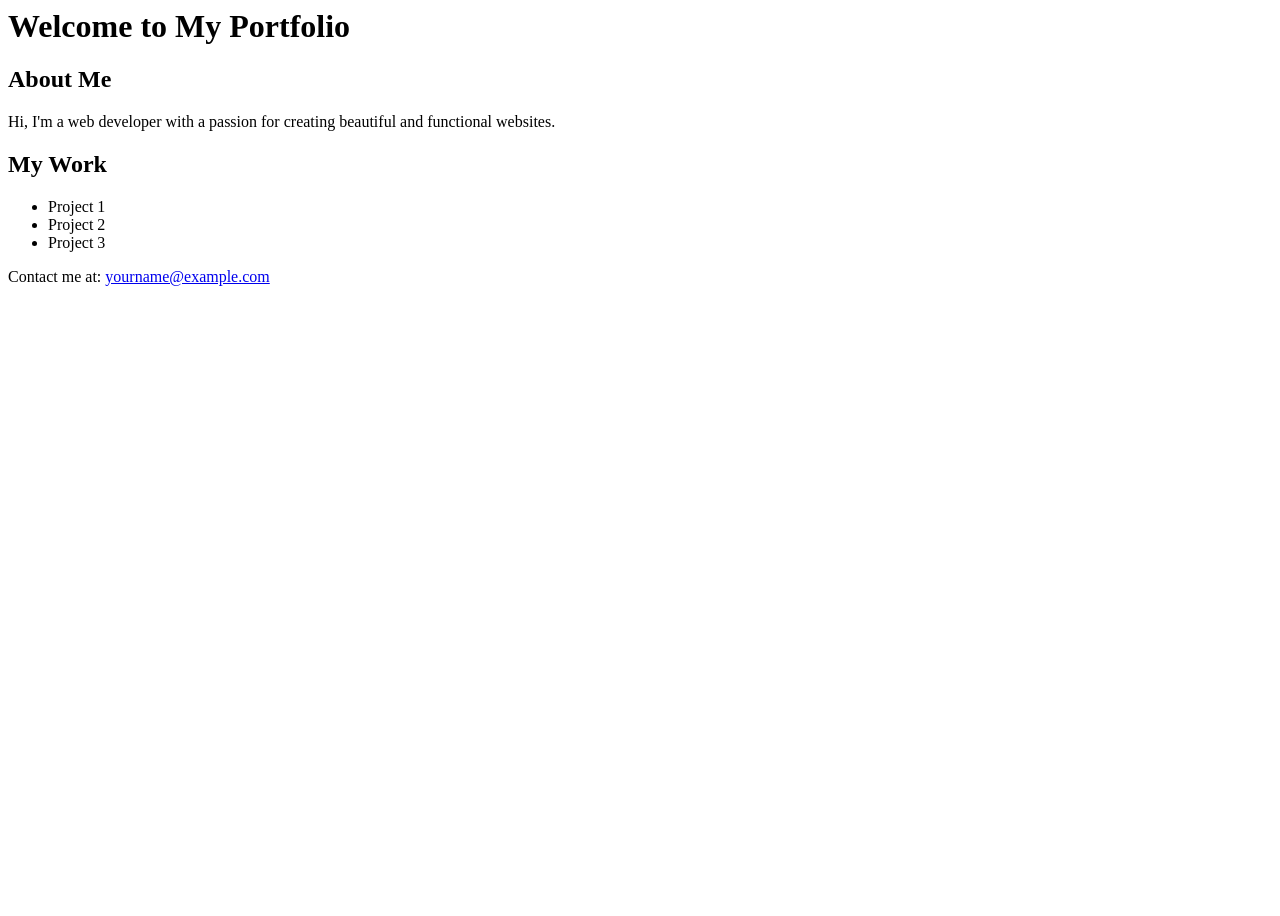
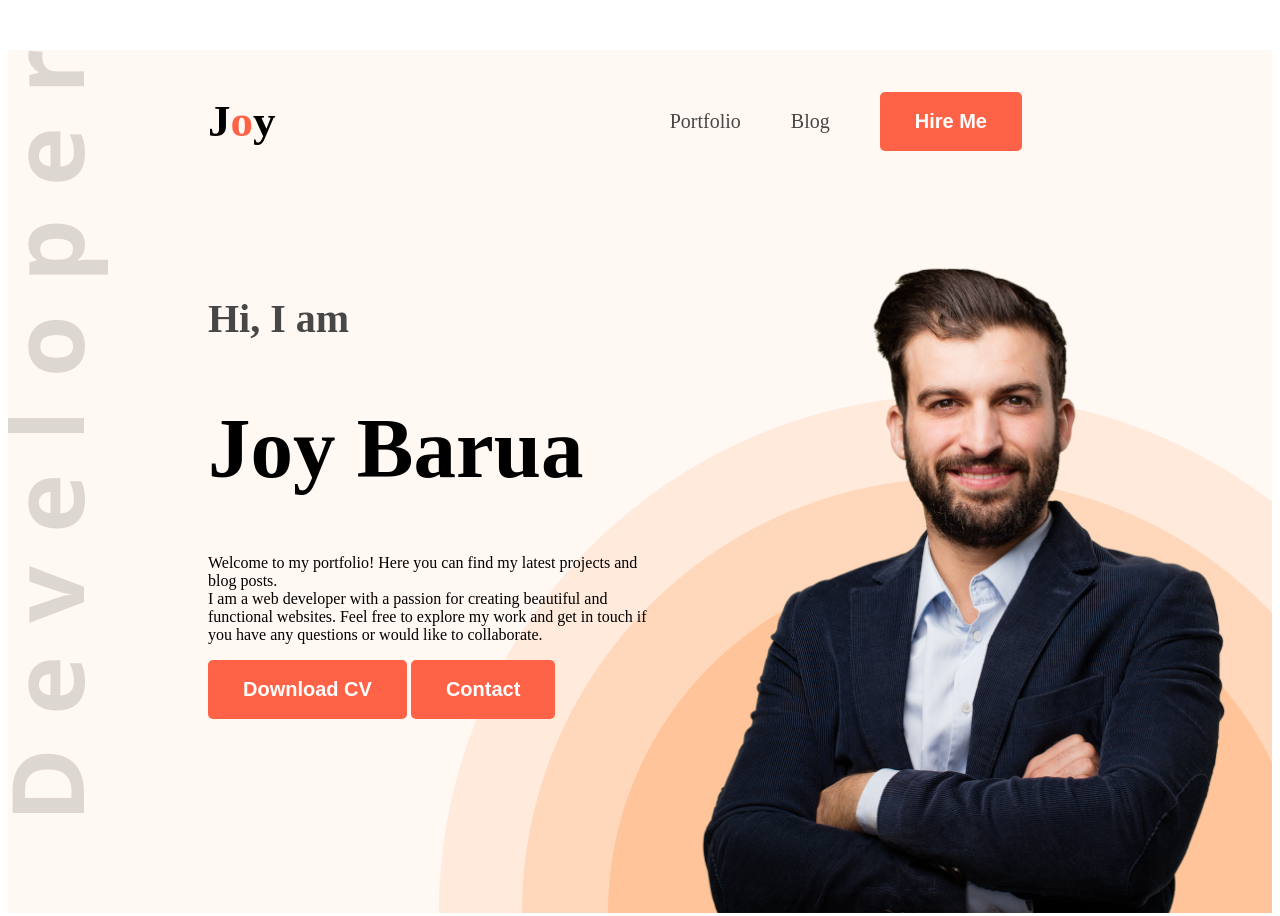
Before and after one commit to joyb7/first-portfolio, a plain HTML site: page index.html in a window 1280 px wide. Shown: the top 916 px of the page. Before the commit the page ends 800 px from the top, so only its background shows below. Drawn offline with Linux system fonts and the light colour scheme.

Commit message:
added about me

```diff
--- a/index.html
+++ b/index.html
@@ -3,27 +3,61 @@
     <meta charset="UTF-8">
     <meta name="viewport" content="width=device-width, initial-scale=1.0">
     <title>Web Developer Portfolio</title>
+    <link rel="icon" type="image/x-icon" href="icon.png">
+    <link rel="preconnect" href="https://fonts.googleapis.com">
+    <link rel="preconnect" href="https://fonts.gstatic.com" crossorigin>
+    <link href="https://fonts.googleapis.com/css2?family=Open+Sans:ital,wght@0,300..800;1,300..800&display=swap" rel="stylesheet">
+    <link rel="stylesheet" href="style/portfolio.css">
 </head>
-<body>
-    <header>
-        <h1>Welcome to My Portfolio</h1>
+<body class=".open-sans-normal">
+    <header class="header secondary-bg">
+       <nav>
+            <h3 class="nav-titel">J<span class="text-primary">o</span>y</h3>
+            <ul>
+                <li><a class="dark-2" href="#">Portfolio</a></li>
+                <li><a class="dark-2" href="#">Blog</a></li>
+                <li><a href=""><button class="btn-primary">Hire Me</button></a></li>
+            </ul>
+        </nav>
+        <div class="banner">
+            <div class="banner-content">
+                <h4 class="banner-greetings dark-2">Hi, I am</h4>
+                <h1 class="banner-title">Joy Barua</h1>
+                <p class="banner-text">Welcome to my portfolio! Here you can find my latest projects and blog posts.<br>
+                I am a web developer with a passion for creating beautiful and functional websites. Feel free to explore my work and get in touch if you have any questions or would like to collaborate.
+                </p>
+                <button class="btn-primary">Download CV</button>
+                <button class="btn-primary">Contact</button>
+
+            </div>
+            <img class="banner-profile-pic" src="images/hardy.png" alt="">
+        </div>
     </header>
     <main>
-        <section>
-            <h2>About Me</h2>
-            <p>Hi, I'm a web developer with a passion for creating beautiful and functional websites.</p>
+        <section class="about secondary-bg">
+            <h3 class="section-title">About Me</h3>
+            <p class="section-description">I am a passionate web developer with experience in creating dynamic and responsive websites. My skills include HTML, CSS, JavaScript, and various frameworks. I love turning ideas into reality and continuously learning new technologies to improve my craft.</p>
+
+        <div class="about-items">
+            <div class="about-item">
+                <p class="item-title">Name</p>
+                <p class="item-description">Joy Barua</p>
+            </div>
+            <div class="about-item">
+                <p class="item-title">Email</p>
+                <p class="item-description">joybarua1252002@gmail.com</p>
+            </div>
+            <div class="about-item">
+                <p class="item-title">Date Of Birth</p>
+                <p class="item-description">May 12, 2002</p>
+            </div>
+            <div class="about-item">
+                <p class="item-title">From</p>
+                <p class="item-description">Chattogram, Bangladesh</p>
+            </div>
         </section>
-        <section>
-            <h2>My Work</h2>
-            <ul>
-                <li>Project 1</li>
-                <li>Project 2</li>
-                <li>Project 3</li>
-            </ul>
-        </section>
+        </div>
     </main>
-    <footer>
-        <p>Contact me at: <a href="mailto:yourname@example.com">yourname@example.com</a></p>
-    </footer>
+
 </body>
 </html>
--- /dev/null
+++ b/style/portfolio.css
@@ -0,0 +1,117 @@
+.open-sans-normal {
+  font-family: "Open Sans", sans-serif;
+  font-optical-sizing: auto;
+  font-style: normal;
+  font-variation-settings:
+    "wdth" 100;
+}
+
+.secondary-bg {
+    background-color: #fff8f3;
+}
+
+.text-primary {
+  color:tomato;
+}
+
+.dark-2 {
+  color: #474747;
+}
+
+.btn-primary {
+    background-color: tomato;
+    font-weight: bold;
+    font-size: 20px;
+    color: white;
+    border: none;
+    padding: 18px 35px;
+    border-radius: 5px;
+    cursor: grab;
+}
+
+.section-title {
+    font-size: 35px;
+    font-weight: bold;
+    color: #181818
+}
+.section-description {
+    font-size: 18px;
+    color: #757575;
+}
+
+.header {
+    background-image: url("../images/developer.png"),url("../images/header_bg.png");
+    background-repeat: no-repeat,no-repeat;
+    background-position: top left, bottom right;
+}
+
+nav{
+    display: flex;
+    align-items: center;
+    justify-content: space-between;
+    margin: 50px 200px;
+
+}
+
+.nav-titel{
+    font-weight: 800;
+    font-size: 45px;
+}
+
+nav ul {
+    display: flex;
+    align-items: center;
+}
+
+nav ul li {
+    list-style: none;
+    margin-right: 50px;
+}
+
+nav li a {
+    text-decoration: none;
+    font-size: 20px; ;
+    color: inherit;
+}
+
+/* Banner styles */
+.banner {
+    display: flex;
+    justify-content: space-between;
+    margin: 0px 38px 0px 200px;
+}
+.banner-greetings {
+    font-size: 40px;
+    font-weight: 600;
+}
+
+.banner-title {
+    font-size: 85px;
+    font-weight: bold;
+}
+
+.banner-profile-pic {
+    width: 580px;
+}
+
+main {
+    max-width: 1140px;
+    margin: 0 auto;
+}
+
+.about {
+    border-radius: 10px;
+    padding: 130px 150px;
+    text-align: center;
+    margin-top: 130px;
+}
+
+.item-description {
+    font-weight: bold;
+}
+.about-items {
+    display: flex;
+    flex-wrap: wrap;
+    justify-content: center;
+    gap: 80px;
+}
```
Also changed, not shown: icon.png (added), images/developer.png (added), images/hardy.png (added), images/header_bg.png (added).
